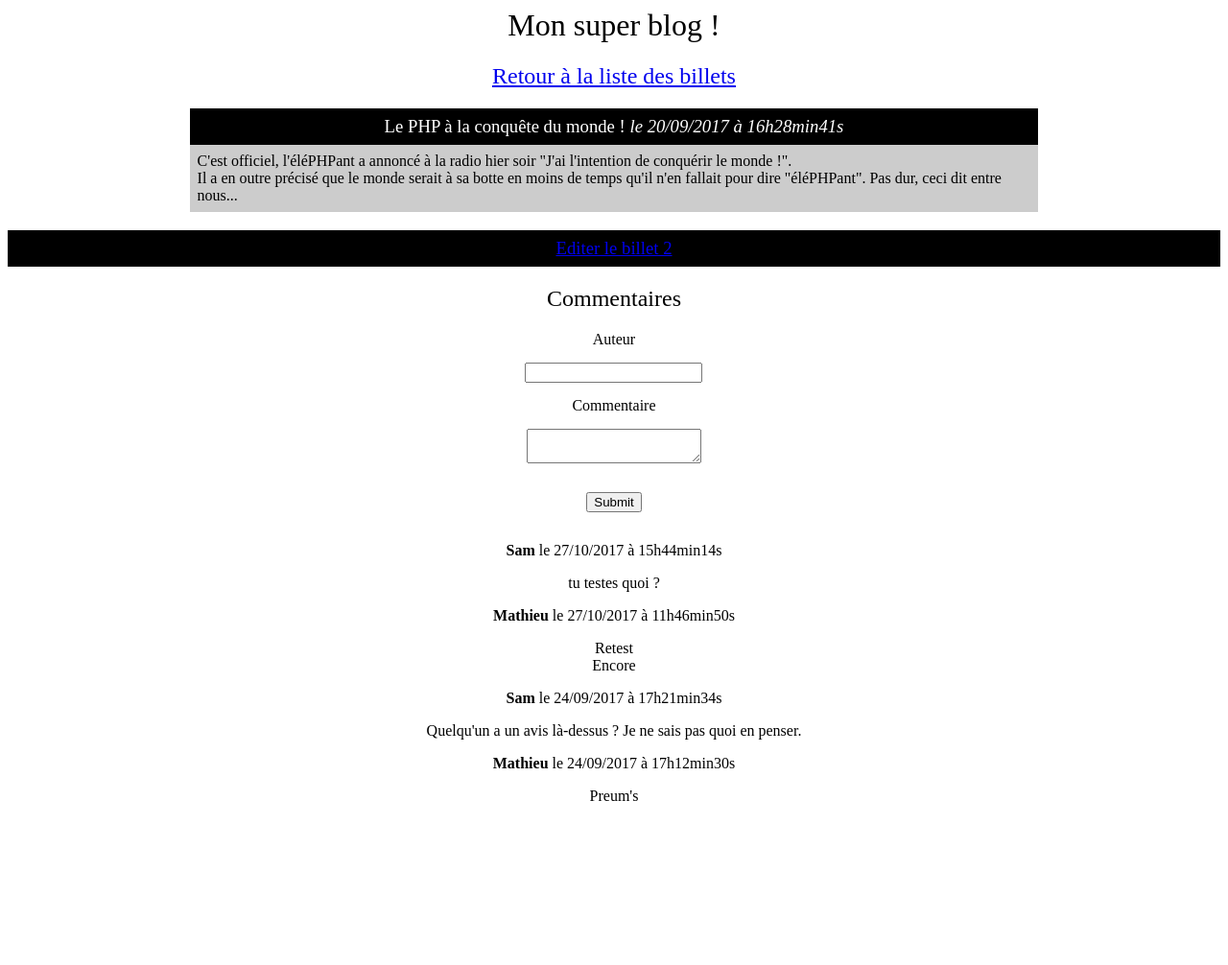
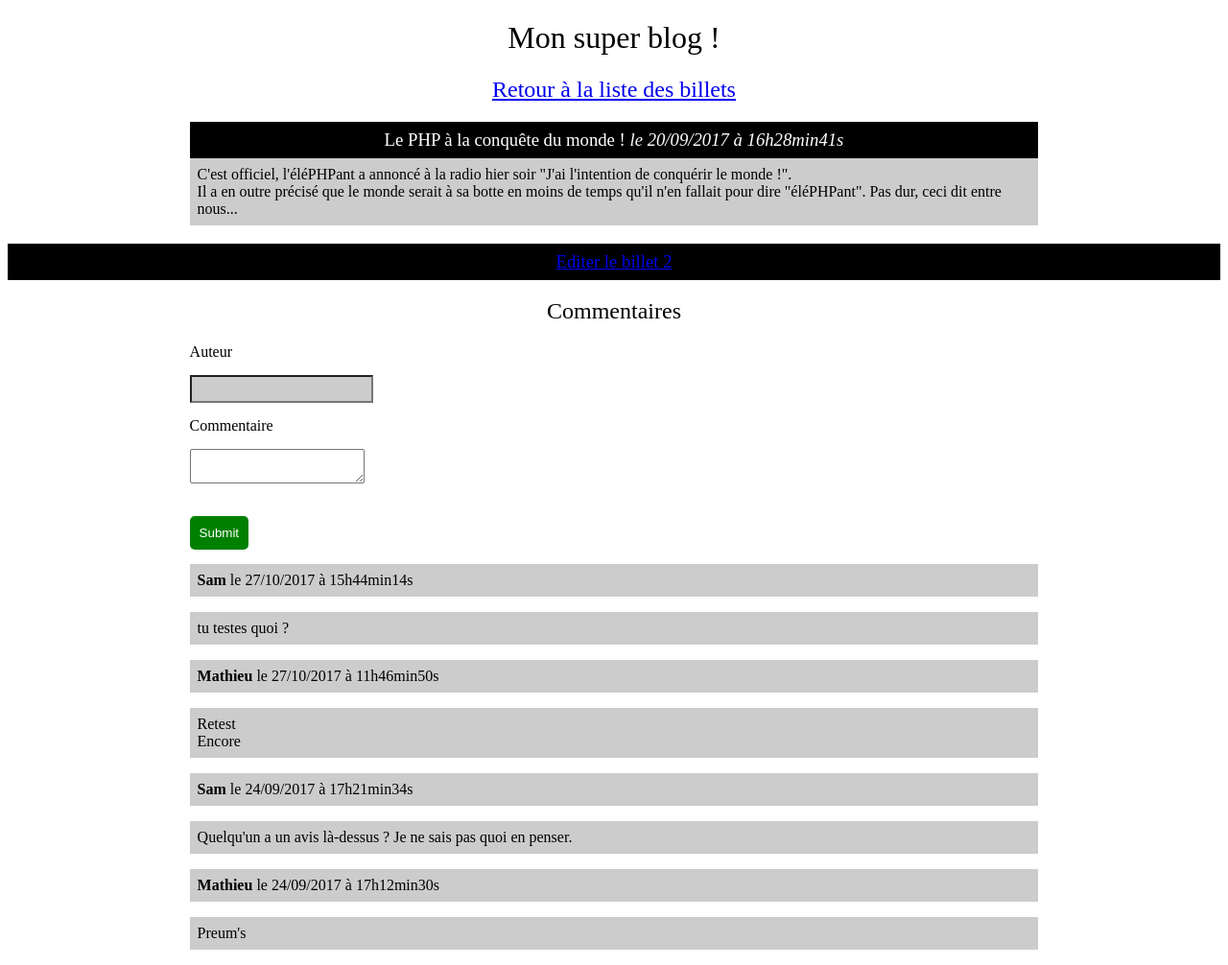
Before and after one commit to julie-j-code/opc-blog-mvc, a PHP site: page /index.php?action=post&id=2 in a window 1280 px wide. Shown: the whole page at 96% size. Before the commit the page ends 835 px from the top, so only its background shows below. Run offline with PHP 8.4, Linux system fonts and the light colour scheme; data comes from the database, SQL or seed files in the repository.

Commit message:
Verification CSS éditions multiples

```diff
--- a/controllers/posts.php
+++ b/controllers/posts.php
@@ -48,7 +48,7 @@ function editPost($title, $content, $id)
     $affectedLines=$postsManager->editPost($title, $content, $id);
 
     // pas normal ici de ne pas avoir le CSS sans ça. A revoir
-    header('Location: index.php');
+    // header('Location: index.php');
 
     if ($affectedLines === false) {
         throw new Exception('Impossible d\'ajouter le commentaire !');
--- a/index.php
+++ b/index.php
@@ -44,7 +44,7 @@ try {
                 editPostView();
             }
                 // si le formulaire a été soumis, traitement habituel
-                var_dump(isset($_POST['editPost']));
+                // var_dump(isset($_POST['editPost']));
                 if (isset($_POST['editPost'])) {
                     // if (isset($_GET['id']) && $_GET['id'] > 0) {
                     if (
--- a/public/css/style.css
+++ b/style.css
@@ -44,6 +44,8 @@ input, textarea{
     margin: 15px 0;
 }
 
-.news input{padding: 10px; background-color:blueviolet ;}
+.news input{padding: 5px; background-color:#CCCCCC ;}
+
+.news input[type=submit]{padding: 10px; background-color:green ; border-radius: 5px; border: lightgray; color: white;}
 
 input.hidden{visibility: hidden;}
--- a/view/frontend/baseLayout.php
+++ b/view/frontend/baseLayout.php
@@ -6,7 +6,7 @@
     <meta http-equiv="X-UA-Compatible" content="IE=edge">
     <meta name="viewport" content="width=device-width, initial-scale=1.0">
     <title><?= $title ?></title>
-    <link rel="stylesheet" href="./public/css/style.css">
+    <link rel="stylesheet" href="style.css">
 
 
 </head>
--- a/view/frontend/listPostsView.php
+++ b/view/frontend/listPostsView.php
@@ -19,7 +19,6 @@ foreach ($posts as $post) {
             <br />
             <a href="index.php?action=post&amp;id=<?= $post['id'] ?>">Commentaires</a>
         </p>
-        <?= htmlspecialchars($_SESSION['user']['pseudo']) ?>
     </div>
 
 <?php
@@ -27,9 +26,10 @@ foreach ($posts as $post) {
 
 ?>
 
+
+<h2>Ajouter un Post</h2>
+
 <div class="news">
-    <h2>Ajouter un Post</h2>
-
     <form action="index.php?action=addPost" method="post">
         <div>
             <label for="title">Titre</label><br />
--- a/view/frontend/postView.php
+++ b/view/frontend/postView.php
@@ -17,10 +17,10 @@
 <!-- c'est pour le fun. puisqu'il n'était pas prévu d'auteur ce qui n'est pas cohérent et empêcherait l'édition par quiconque d'autre que l'admin du blog -->
 <h3><a href="index.php?action=editPost&amp;id=<?= $post['id'] ?>">Editer le billet <?= $post['id'] ?></a></h3>
 
-<div class="comments">
 
-    <h2>Commentaires</h2>
+<h2>Commentaires</h2>
 
+<div class="news">
     <form action="index.php?action=addComment&amp;id=<?= $post['id'] ?>" method="post">
         <div>
             <label for="author">Auteur</label><br />
@@ -43,9 +43,6 @@
     <?php
     }
     ?>
-    <?php $content = ob_get_clean(); ?>
 </div>
-
-
-
+<?php $content = ob_get_clean(); ?>
 <?php require('baseLayout.php'); ?>
```
Also changed, not shown: view/frontend/editProfilView.php (+10 -4 lines), view/frontend/userLoginView.php (+5 -3 lines), view/frontend/userRegisterView.php (+9 -5 lines).
